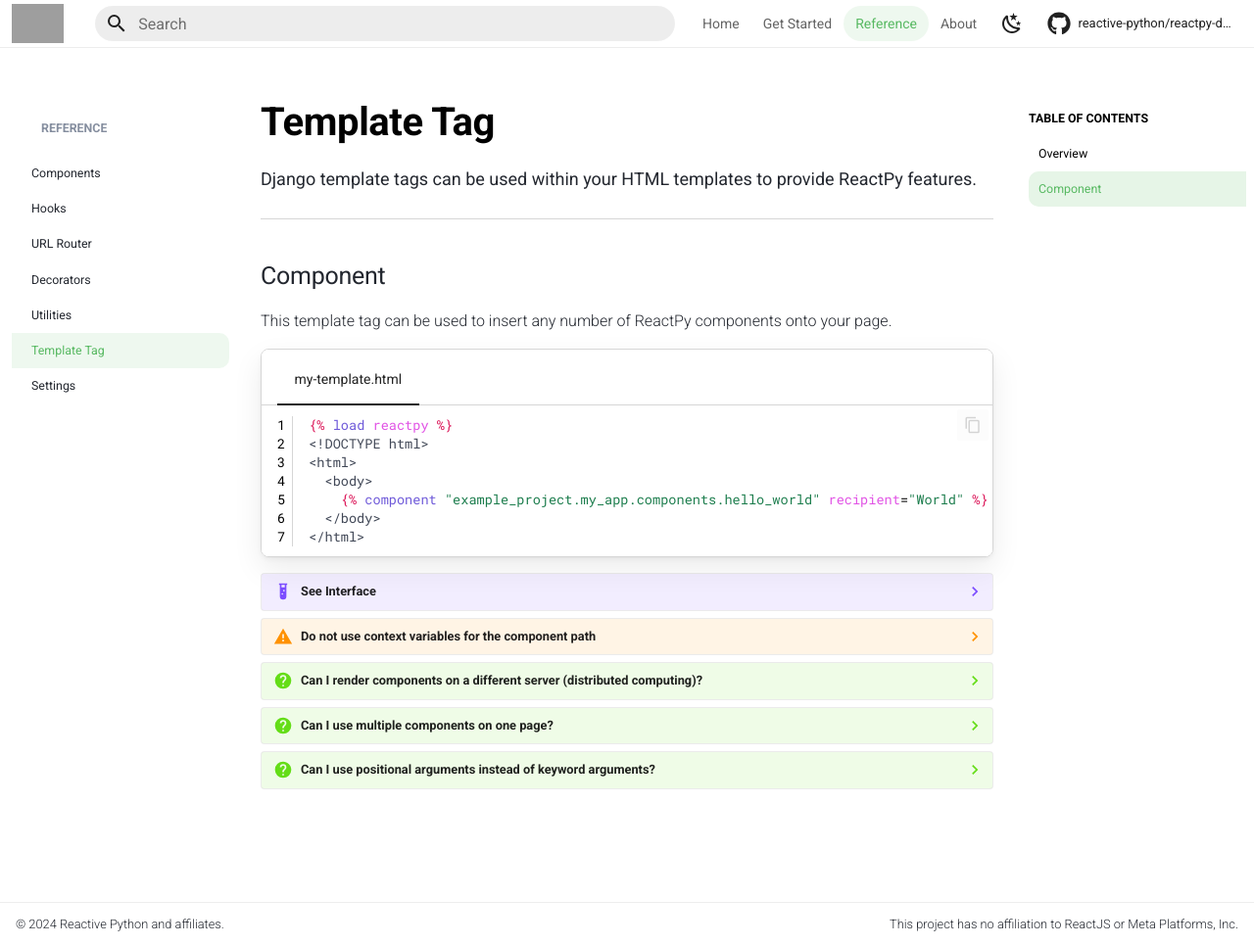
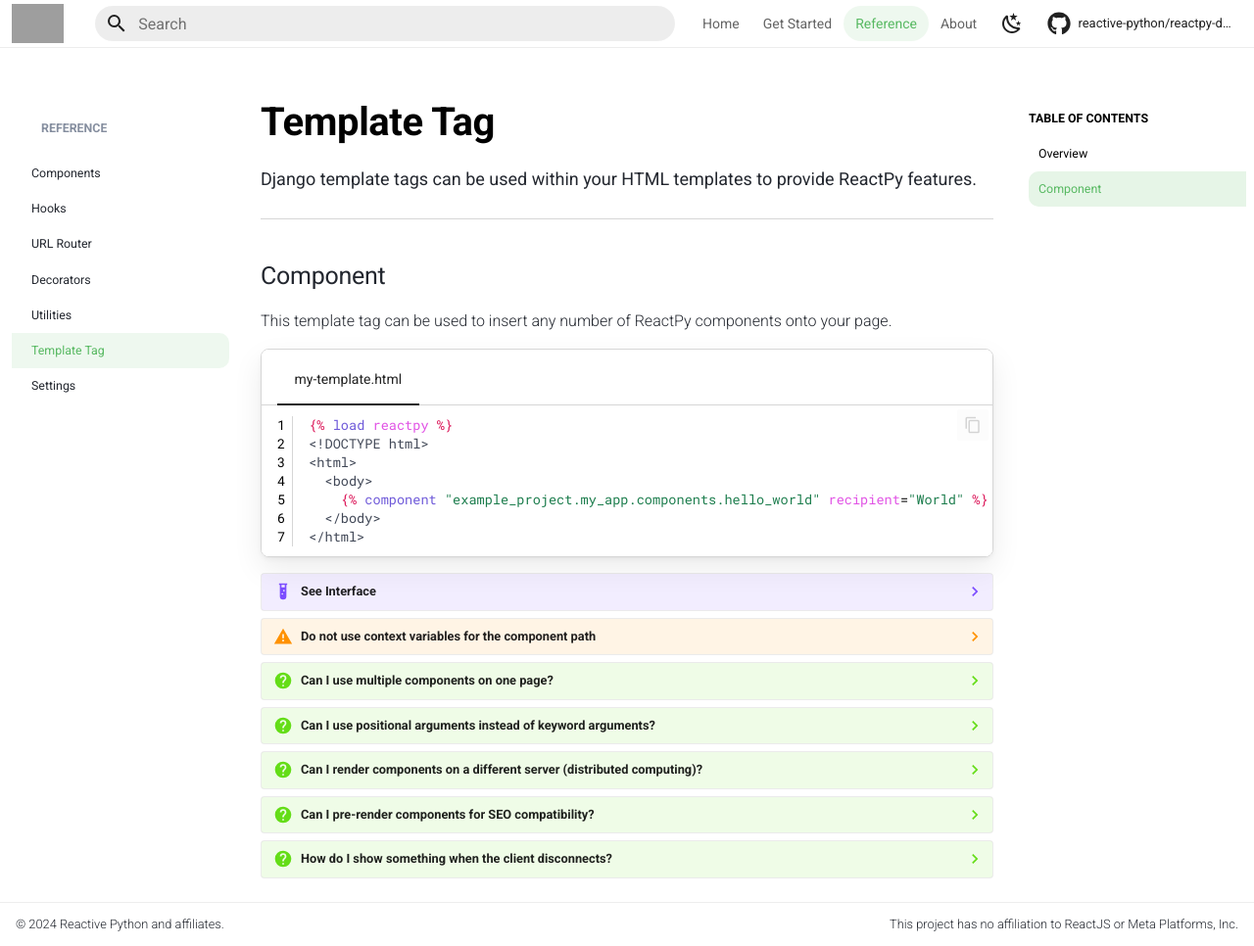
Before and after one commit to reactive-python/reactpy-django, an MkDocs documentation site: the page built from docs/src/reference/template-tag.md, in a window 1280 px wide and 966 px high. Shown: the whole window at 98% size. Built offline with MkDocs 1.6.1 and Material for MkDocs 9.7.7, drawn with Linux system fonts in a browser that asks for light colours; comment, search, counter and statistics services are not loaded; the version menu is left out; part of the change alters nothing that is shown; grey boxes are pictures that could not be loaded.

Commit message:
quick draft of offline docs

````diff
--- a/README.md
+++ b/README.md
@@ -25,6 +25,7 @@
 -   [Distributed computing](https://reactive-python.github.io/reactpy-django/latest/reference/settings/#reactpy_default_hosts)
 -   [Performance enhancements](https://reactive-python.github.io/reactpy-django/latest/reference/settings/#performance-settings)
 -   [Customizable reconnection behavior](https://reactive-python.github.io/reactpy-django/latest/reference/settings/#stability-settings)
+-   [Customizable disconnection behavior](https://reactive-python.github.io/reactpy-django/latest/reference/template-tag)
 -   [Multiple root components](https://reactive-python.github.io/reactpy-django/latest/reference/template-tag/)
 -   [Django view to ReactPy component conversion](https://reactive-python.github.io/reactpy-django/latest/reference/components/#view-to-component)
 -   [Django static file access](https://reactive-python.github.io/reactpy-django/latest/reference/components/#django-css)
--- a/docs/src/reference/template-tag.md
+++ b/docs/src/reference/template-tag.md
@@ -28,6 +28,7 @@ This template tag can be used to insert any number of ReactPy components onto yo
     | `#!python key` | `#!python Any` | Force the component's root node to use a [specific key value](https://reactpy.dev/docs/guides/creating-interfaces/rendering-data/index.html#organizing-items-with-keys). Using `#!python key` within a template tag is effectively useless. | `#!python None` |
     | `#!python host` | `#!python str | None` | The host to use for the ReactPy connections. If unset, the host will be automatically configured.<br/>Example values include: `localhost:8000`, `example.com`, `example.com/subdir` | `#!python None` |
     | `#!python prerender` | `#!python str` | If `#!python "True"`, the component will pre-rendered, which enables SEO compatibility and reduces perceived latency. | `#!python "False"` |
+    | `#!python offline` | `#!python str` | The dotted path to a component that will be displayed if your root component loses connection to the server. Keep in mind, this `offline` component will be non-interactive (hooks won't operate). | `#!python ""` |
     | `#!python **kwargs` | `#!python Any` | The keyword arguments to provide to the component. | N/A |
 
     <font size="4">**Returns**</font>
@@ -66,26 +67,6 @@ This template tag can be used to insert any number of ReactPy components onto yo
 
 <!--context-end-->
 
-??? question "Can I render components on a different server (distributed computing)?"
-
-    Yes! This is most commonly done through [`settings.py:REACTPY_HOSTS`](../reference/settings.md#reactpy_default_hosts). However, you can use the `#!python host` keyword to render components on a specific ASGI server.
-
-    === "my-template.html"
-
-        ```jinja
-        ...
-        {% component "example_project.my_app.components.do_something" host="127.0.0.1:8001" %}
-        ...
-        ```
-
-    This configuration most commonly involves you deploying multiple instances of your project. But, you can also create dedicated Django project(s) that only render specific ReactPy components if you wish.
-
-    Here's a couple of things to keep in mind:
-
-    1. If your host address are completely separate ( `origin1.com != origin2.com` ) you will need to [configure CORS headers](https://pypi.org/project/django-cors-headers/) on your main application during deployment.
-    2. You will not need to register ReactPy WebSocket or HTTP paths on any applications that do not perform any component rendering.
-    3. Your component will only be able to access your template tag's `#!python *args`/`#!python **kwargs` if your applications share a common database.
-
 <!--multiple-components-start-->
 
 ??? question "Can I use multiple components on one page?"
@@ -111,7 +92,6 @@ This template tag can be used to insert any number of ReactPy components onto yo
     Additionally, in scenarios where you are trying to create a Single Page Application (SPA) within Django, you will only have one component within your `#!html <body>` tag.
 
 <!--multiple-components-end-->
-<!--args-kwargs-start-->
 
 ??? question "Can I use positional arguments instead of keyword arguments?"
 
@@ -129,4 +109,30 @@ This template tag can be used to insert any number of ReactPy components onto yo
         {% include "../../python/template-tag-args-kwargs.py" %}
         ```
 
-<!--args-kwargs-end-->
+??? question "Can I render components on a different server (distributed computing)?"
+
+    Yes! This is most commonly done through [`settings.py:REACTPY_HOSTS`](../reference/settings.md#reactpy_default_hosts). However, you can use the `#!python host` keyword to render components on a specific ASGI server.
+
+    === "my-template.html"
+
+        ```jinja
+        ...
+        {% component "example_project.my_app.components.do_something" host="127.0.0.1:8001" %}
+        ...
+        ```
+
+    This configuration most commonly involves you deploying multiple instances of your project. But, you can also create dedicated Django project(s) that only render specific ReactPy components if you wish.
+
+    Here's a couple of things to keep in mind:
+
+    1. If your host address are completely separate ( `origin1.com != origin2.com` ) you will need to [configure CORS headers](https://pypi.org/project/django-cors-headers/) on your main application during deployment.
+    2. You will not need to register ReactPy WebSocket or HTTP paths on any applications that do not perform any component rendering.
+    3. Your component will only be able to access your template tag's `#!python *args`/`#!python **kwargs` if your applications share a common database.
+
+??? question "Can I pre-render components for SEO compatibility?"
+
+    ...
+
+??? question "How do I show something when the client disconnects?"
+
+    ...
````
